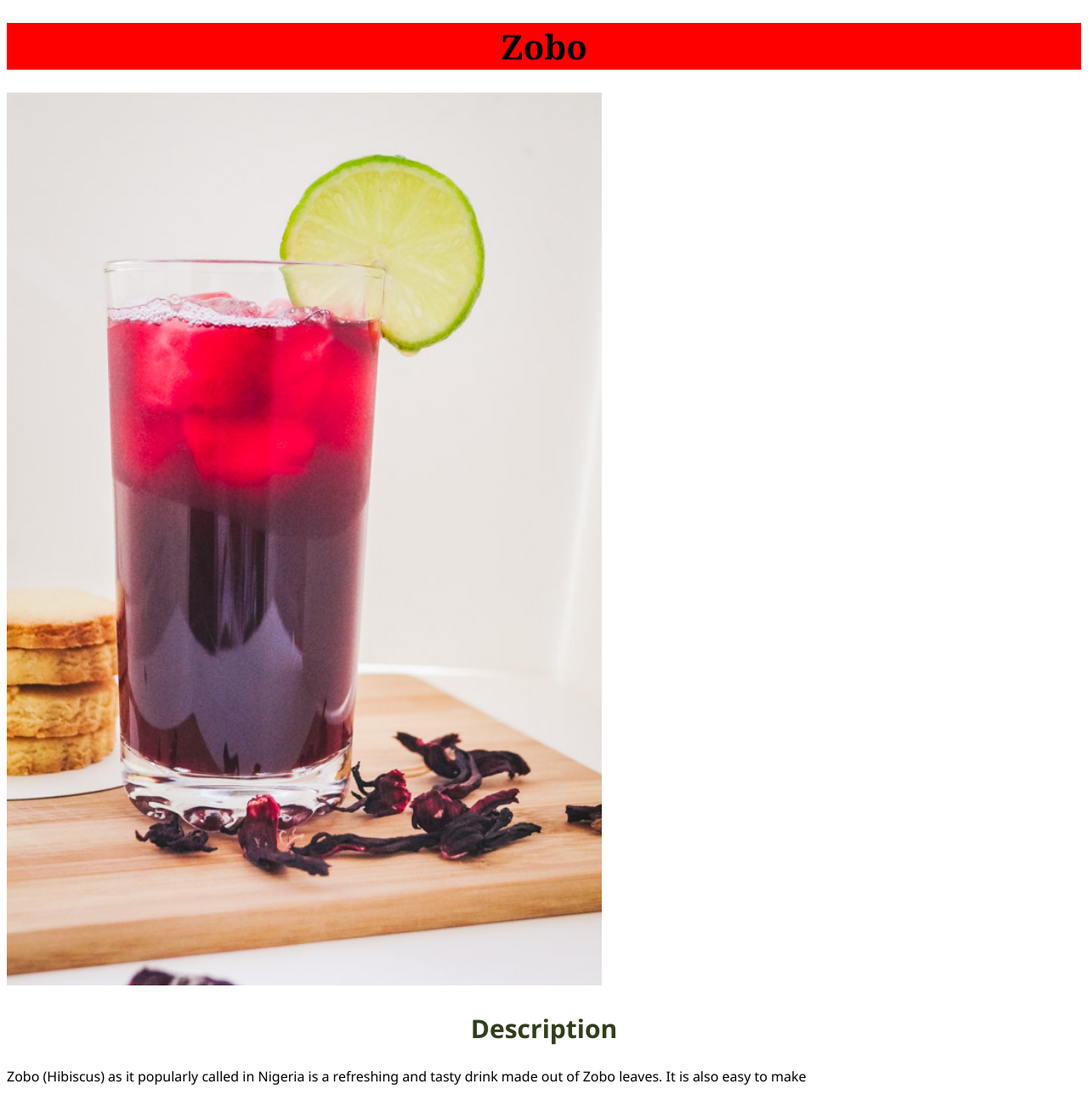
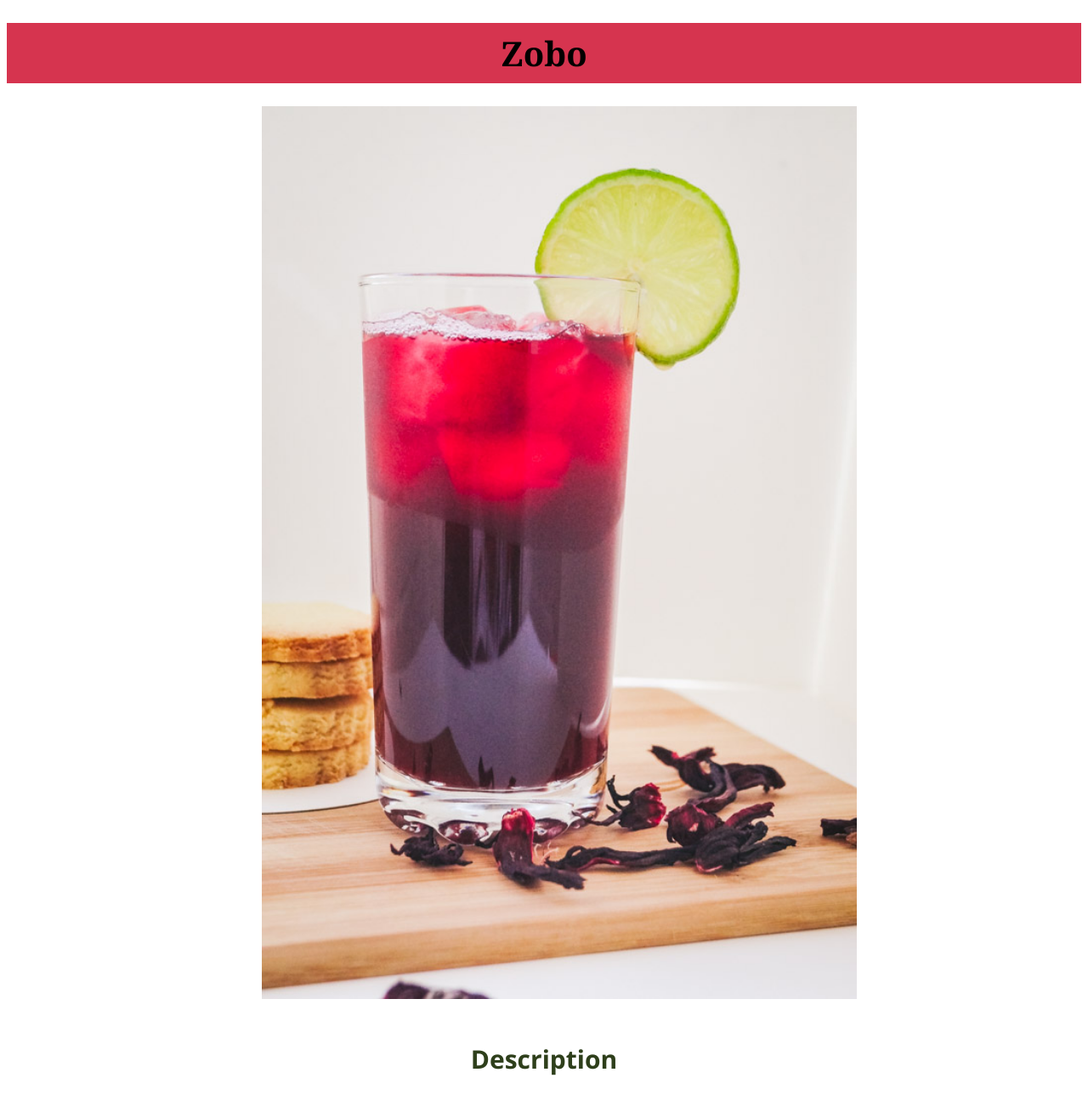
Before and after one commit to Teemah1/odin-recipes, a plain HTML site: page recipes/zobo.html in a window 1280 px wide. Shown: the top 1289 px of the page at 85% size. Drawn offline with Linux system fonts and the light colour scheme.

Commit message:
Added more styling to the recipe pages

```diff
--- a/style.css
+++ b/style.css
@@ -1,5 +1,8 @@
+* {
+    box-sizing: border-box;
+}
 body {
-    font-family:'Segoe UI', Tahoma, Verdana, sans-serif
+    font-family:'Segoe UI', Tahoma, Verdana, sans-serif;
 }
 
 h1 {
@@ -7,12 +10,16 @@ h1 {
     font-weight: bolder;
     font-size: 40px;
     background-color: brown;;
-    font-family: Georgia, Times, 'Times New Roman', serif
+    font-family: Georgia, Times, 'Times New Roman', serif;
+    padding: 8px;
 }
 
 img {
     width: 700px;
     height: auto;
+    margin-left: 300px;
+    margin-bottom: 20px;
+    margin-bottom: 20px;
 }
 
 .description, h4 {
@@ -25,6 +32,9 @@ img {
 .para, li {
     text-align: justify;
     font-weight: 200;
+    line-height: normal;
+    margin: 20px;
+    list-style-type: circle;
 }
 
 h4 {
@@ -43,5 +53,5 @@ h4 {
 }
 
 #zobo {
-    background-color: red;
+    background-color: rgb(214, 52, 79);
 }
```
